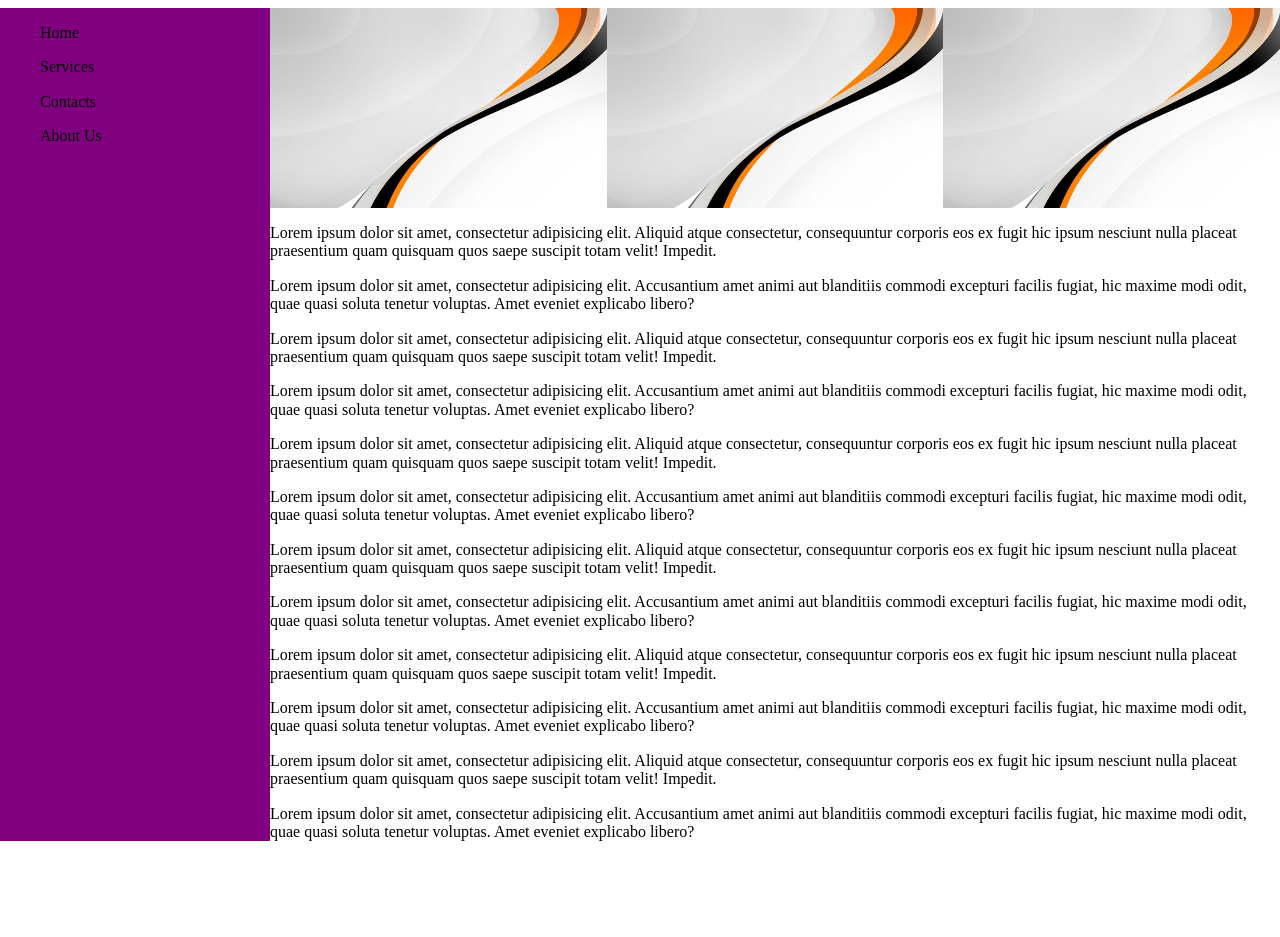
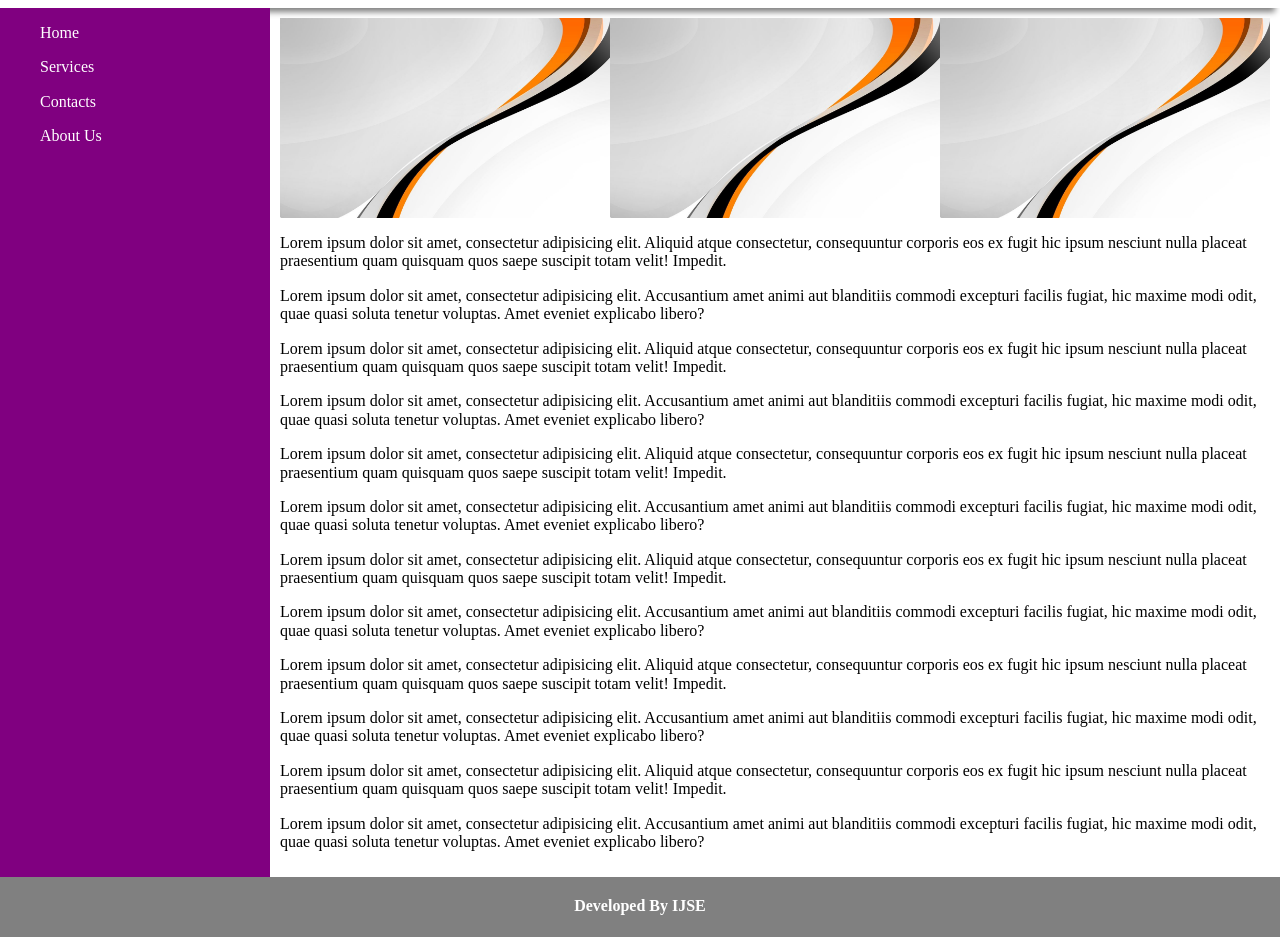
Before and after one commit to PadeepaChamika/MyProfile, a plain HTML site: page CSS/assignment_02.html in a window 1280 px wide. Shown: the part 72-1009 px from the top of the page. Before the commit the page ends 929 px from the top, so only its background shows below. Drawn offline with Linux system fonts and the light colour scheme.

Commit message:
add footer

```diff
--- a/CSS/assignment_02.html
+++ b/CSS/assignment_02.html
@@ -35,14 +35,12 @@
             top: 0;
             bottom: 0;
         }
-        /*main>section:nth-child(1){
-            position: absolute;
-            left: 20vw;
-            height: 200px;
-            background-color: orange;
-        }*/
+        nav>ul{
+            color: white;
+        }
         main>section{
             position: relative;
+            padding: 10px;
             margin-left: 270px;
             min-height: 587px;
         }
@@ -70,6 +68,17 @@
             right: 0;
             background-image: url("assets/images/pc_01.jpg");
             background-size: cover;
+        }
+        footer{
+            height: 60px;
+            background-color: grey;
+        }
+        footer>p{
+            margin-top: 0;
+            text-align: center;
+            padding: 20px;
+            color: white;
+            font-weight: bold;
         }
     </style>
 </head>
@@ -134,6 +143,8 @@
             libero?</p>
     </section>
 </main>
-<footer></footer>
+<footer>
+    <p> Developed By IJSE</p>
+</footer>
 </body>
 </html>
```
